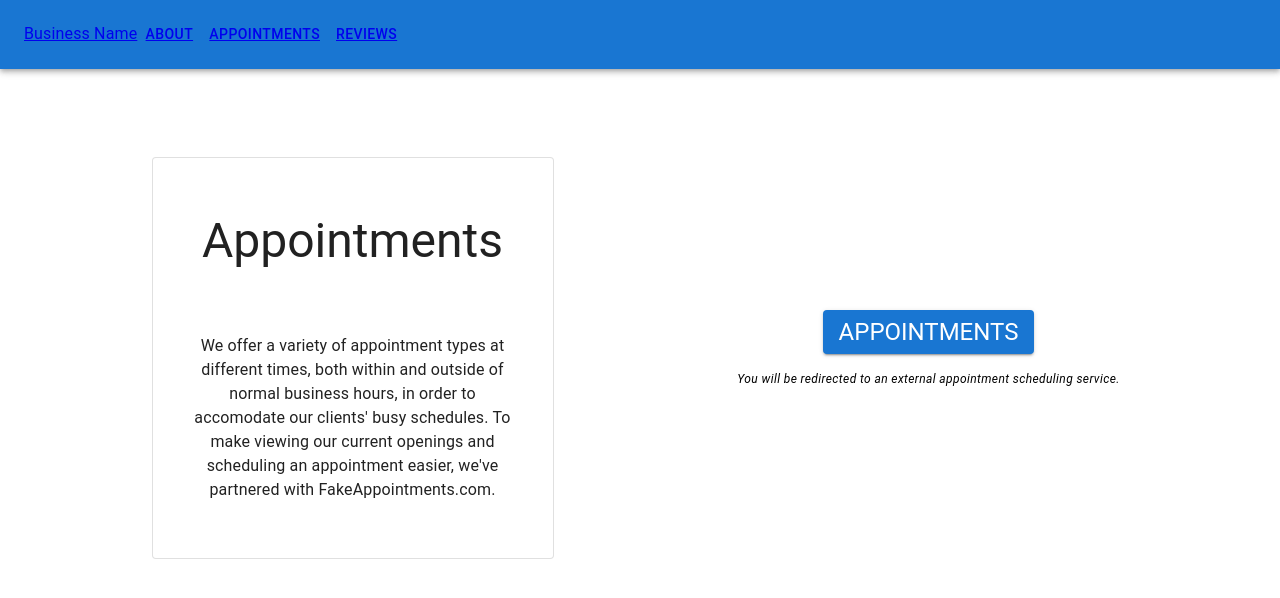
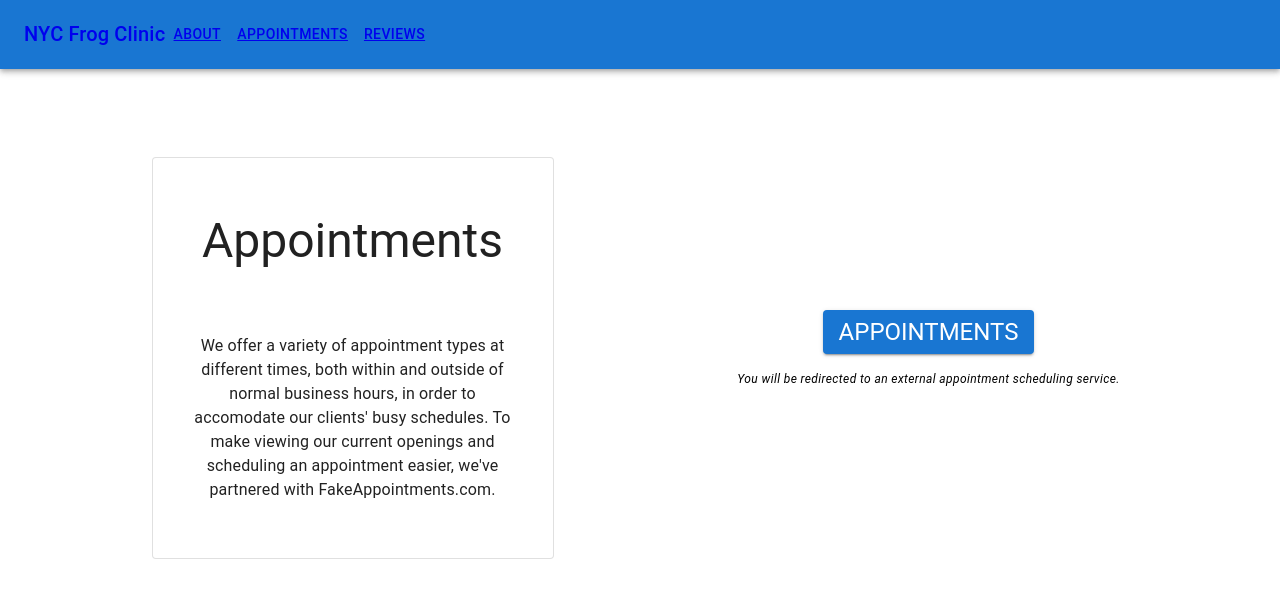
Before and after one commit to chystarr/ui-ux-midterm, a React (Create React App) app: page /appointments in a window 1280 px wide. Shown: the top 598 px of the page. Built offline with nearby package versions, Linux system fonts and the light colour scheme.

Commit message:
Finalized AppBar formatting

```diff
--- a/src/components/Layout.js
+++ b/src/components/Layout.js
@@ -29,21 +29,32 @@ function Layout() {
           <Toolbar disableGutters>
 
             {/*Larger screen sizes*/}
-            <Typography component={Link} to='/' sx={{ display : { xs: 'none', md: 'flex' } }}>
-              Business Name
+            <Typography variant='h6' component={Link} to='/' sx={{
+                display: { xs: 'none', md: 'flex' },
+                textDecoration: 'none',
+              }}
+            >
+              NYC Frog Clinic
             </Typography>
-            <Box sx={{ flexGrow: 1, display: { xs: 'none', md: 'flex' } }}>
+            <Box sx={{
+                flexGrow: 1,
+                display: { xs: 'none', md: 'flex' },
+              }}
+            >
               {pages.map((page) => (
-                <Button key={page} onClick={handleCloseNavMenu} sx={{ my: 2, color: 'white', display: 'block' }}>
+                <Button key={page} onClick={handleCloseNavMenu} sx={{
+                    my: 2,
+                    color: 'white',
+                    display: 'block',
+                    textDecoration: 'none',
+                  }}
+                >
                   <Link to={page}>{page}</Link>
                 </Button>
               ))}
             </Box>
 
             {/*Smaller screen sizes*/}
-            <Typography component={Link} to='/' sx={{ display : { xs: 'flex', md: 'none' } }}>
-              Business Name
-            </Typography>
             <Box sx={{ flexGrow: 1, display: { xs: 'flex', md: 'none' } }}>
               <IconButton size='large' onClick={handleOpenNavMenu} color='inherit'>
                 <MenuIcon />
@@ -68,10 +79,23 @@ function Layout() {
               >
                 {pages.map((page) => (
                   <MenuItem key={page} onClick={handleCloseNavMenu} component={Link} to={page}>
-                    <Typography textAlign="center">{page}</Typography>
+                    <Typography textAlign="center">
+                      {page.substring(0, 1).toUpperCase() + page.substring(1)}
+                    </Typography>
                   </MenuItem>
                 ))}
               </Menu>
+              <Typography variant='h6' noWrap component={Link} to='/' sx={{
+                display : { xs: 'flex', md: 'none' },
+                mx: 2,
+                flexGrow: 1,
+                alignSelf: 'center',
+                textAlign: 'center',
+                textDecoration: 'none',
+                }}
+              >
+                NYC Frog Clinic
+              </Typography>
             </Box>
 
           </Toolbar>
```
